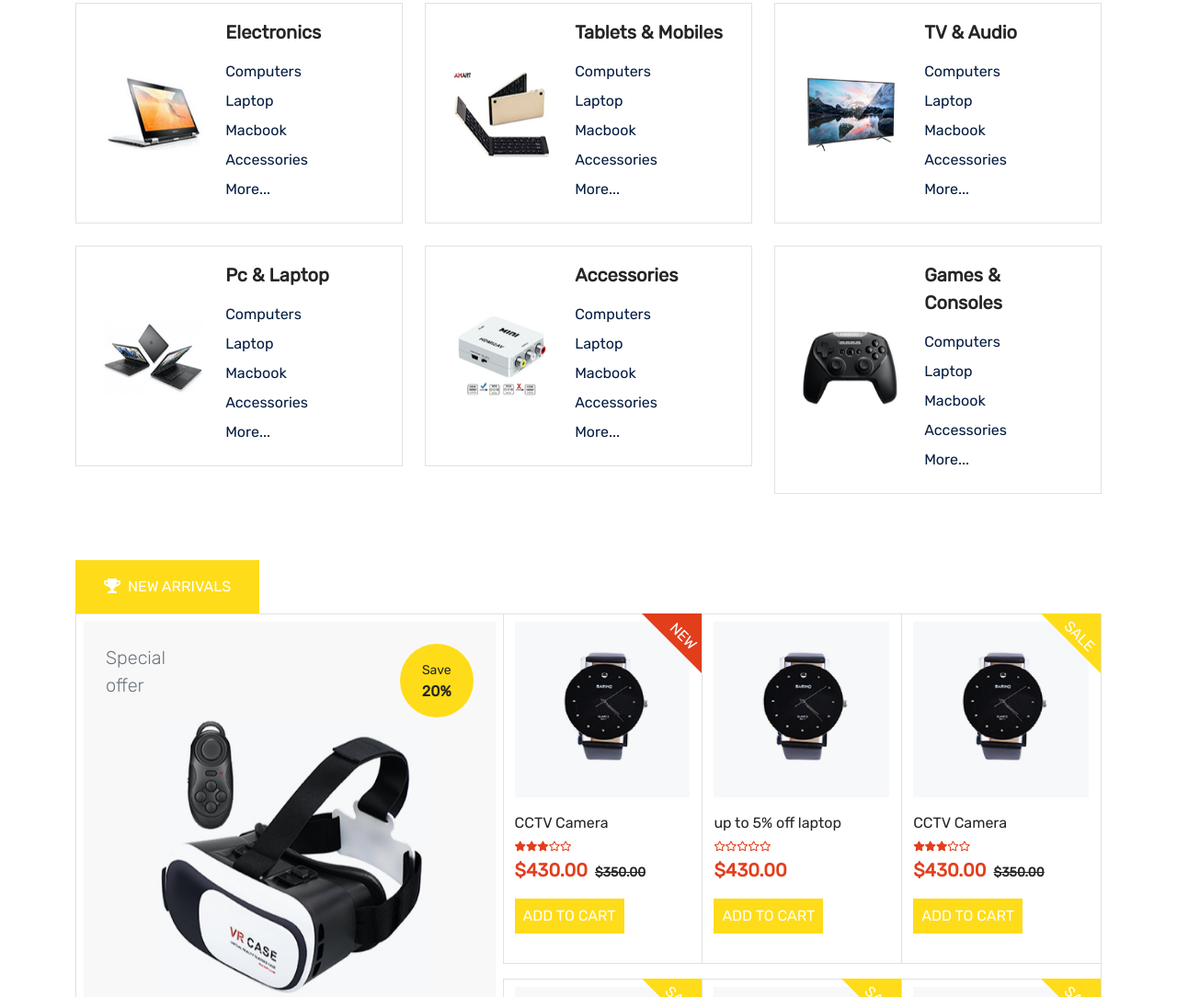
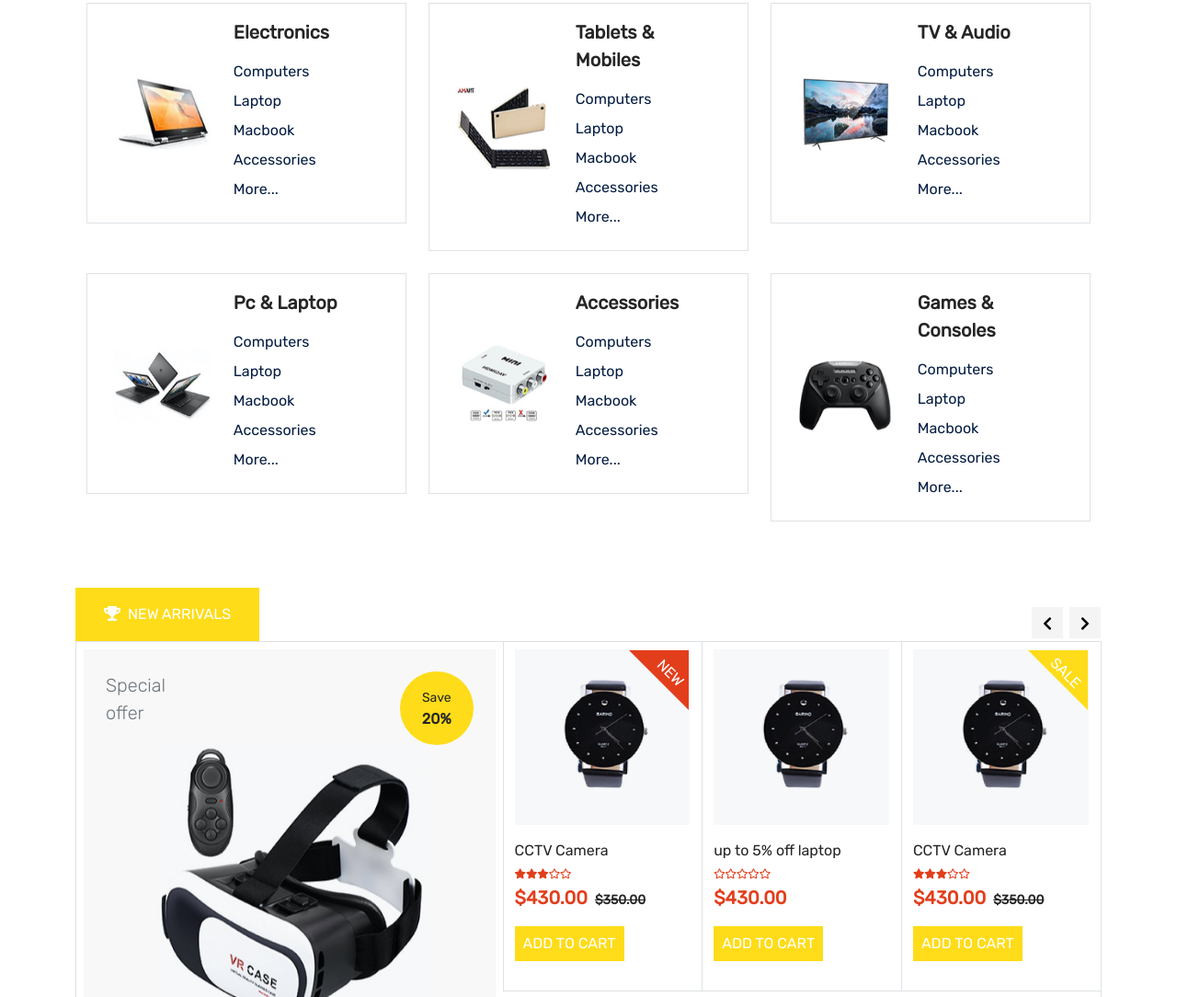
Before and after one commit to monzoor/walton, a React app: page / in a window 1280 px wide. Shown: the part 1202-2286 px from the top of the page at 92% size. Built offline with nearby package versions, Linux system fonts and the light colour scheme.

Commit message:
Add product slider

```diff
--- a/src/Components/Buttons/CartButton.js
+++ b/src/Components/Buttons/CartButton.js
@@ -9,10 +9,10 @@ const CartButton = ({ slug, buttonClasses, cart = false }) => {
       {cart ? (
         <div className="button-box">
           <button className="btn btn-outline-light ms-2 px-2 text-muted border">
-            <i class="fas fa-compress-alt" />
+            <i className="fas fa-compress-alt" />
           </button>
           <button className="btn btn-outline-light ms-2 px-2 text-muted border">
-            <i class="fas fa-heart" />
+            <i className="fas fa-heart" />
           </button>
         </div>
       ) : (
--- a/src/Components/Product/ProductCard.js
+++ b/src/Components/Product/ProductCard.js
@@ -12,6 +12,7 @@ const ProductCard = ({
   midBanner = false,
   recently = false,
   list = false,
+  slider = false,
   className,
 }) => {
   const {
@@ -33,6 +34,7 @@ const ProductCard = ({
     'p-5 align-items-center': midBanner,
     'border p-3 mx-0 align-items-center ': recently,
     'border border-end-0 mb-3 position-relative hover': list,
+    'mx-0': slider,
     [className]: !!className,
   });
 
--- /dev/null
+++ b/src/Components/Slider/SliderItem.js
@@ -0,0 +1,80 @@
+import Slider from 'react-slick';
+
+import { ProductCard } from '@components';
+import classNames from 'classnames';
+
+const SliderItems = ({
+  content,
+  viewType,
+  rowClassNames = '',
+  productWrapperClasses = '',
+  arrowClasses = '',
+}) => {
+  const settings = {
+    dots: false,
+    infinite: true,
+    speed: 500,
+    slidesToShow: 1,
+    slidesToScroll: 1,
+    nextArrow: <NextArrow arrowClasses={arrowClasses} />,
+    prevArrow: <PrevArrow arrowClasses={arrowClasses} />,
+  };
+
+  return (
+    <div className={`product-slider ${rowClassNames}`}>
+      <Slider {...settings}>
+        <div>
+          <div className="row mx-0">
+            {content.map((item) => (
+              <div
+                key={item.id}
+                className={classNames('col-4', productWrapperClasses)}
+              >
+                <ProductCard {...viewType} slider content={item} />
+              </div>
+            ))}
+          </div>
+        </div>
+        <div>
+          <div className="row mx-0">
+            {content.map((item) => (
+              <div
+                key={item.id}
+                className={classNames('col-4', productWrapperClasses)}
+              >
+                <ProductCard {...viewType} slider content={item} />
+              </div>
+            ))}
+          </div>
+        </div>
+      </Slider>
+    </div>
+  );
+};
+
+const NextArrow = (props) => {
+  const { className, onClick, arrowClasses } = props;
+
+  return (
+    <div
+      className={`${className} ${arrowClasses} btn btn-light p-3 d-flex justify-content-center`}
+      onClick={onClick}
+    >
+      <i className="fa fa-chevron-right"></i>
+    </div>
+  );
+};
+
+const PrevArrow = (props) => {
+  const { className, onClick, arrowClasses } = props;
+  return (
+    <div
+      className={`${className} ${arrowClasses} btn btn-light p-3 d-flex justify-content-center`}
+      onClick={onClick}
+    >
+      <i className="fa fa-chevron-left"></i>
+    </div>
+  );
+};
+
+export default SliderItems;
--- a/src/Components/index.js
+++ b/src/Components/index.js
@@ -20,6 +20,6 @@ export { default as Categories } from './Categories';
 export { default as ProductCard } from './Product/ProductCard';
 export { default as SpecialOffer } from './Product/SpecialOffer';
 export { default as CountdownTimer } from './CountDown/CountDownTimer';
-
+export { default as SliderItems } from './Slider/SliderItem';
 // section
 export { default as SectionHeader } from './Sections/SectionHeader';
--- a/src/Containers/Home/NewArrivals.js
+++ b/src/Containers/Home/NewArrivals.js
@@ -1,4 +1,4 @@
-import { ProductCard, SectionHeader, SpecialOffer } from '@components';
+import { SectionHeader, SpecialOffer, SliderItems } from '@components';
 import specialOffer from 'data/specialOffer.json';
 import productList from 'data/productList.json';
 
@@ -15,11 +15,13 @@ const NewArrivals = () => {
         </div>
         <div className="col-7">
           <div className="row">
-            {productList.map((product) => (
-              <div key={product.id} className="col-4">
-                <ProductCard content={product} list />
-              </div>
-            ))}
+            <SliderItems
+              rowClassNames="px-0"
+              productWrapperClasses="px-0"
+              content={productList}
+              viewType={{ list: true }}
+              arrowClasses="list"
+            />
           </div>
         </div>
       </div>
--- a/src/Containers/Home/RecentlyViewed.js
+++ b/src/Containers/Home/RecentlyViewed.js
@@ -1,69 +1,7 @@
-import Slider from 'react-slick';
-
-import { ProductCard, SectionHeader } from '@components';
+import { SectionHeader, SliderItems } from '@components';
 
 import recentlyViewed from 'data/recentlyViewed.json';
 
-const SliderItems = () => {
-  const SampleNextArrow = (props) => {
-    const { className, onClick } = props;
-    return (
-      <div
-        className={`${className} btn btn-light p-3 d-flex justify-content-center`}
-        onClick={onClick}
-      >
-        <i className="fa fa-chevron-right"></i>
-      </div>
-    );
-  };
-
-  const SamplePrevArrow = (props) => {
-    const { className, onClick } = props;
-    return (
-      <div
-        className={`${className} btn btn-light p-3 d-flex justify-content-center`}
-        onClick={onClick}
-      >
-        <i className="fa fa-chevron-left"></i>
-      </div>
-    );
-  };
-
-  const settings = {
-    dots: false,
-    infinite: true,
-    speed: 500,
-    slidesToShow: 1,
-    slidesToScroll: 1,
-    nextArrow: <SampleNextArrow />,
-    prevArrow: <SamplePrevArrow />,
-  };
-
-  return (
-    <div className="product-slider mt-5">
-      <Slider {...settings}>
-        <div>
-          <div className="row abc">
-            {recentlyViewed.map((item) => (
-              <div key={item.id} className="col-4 mb-4">
-                <ProductCard recently content={item} />
-              </div>
-            ))}
-          </div>
-        </div>
-        <div>
-          <div className="row abc">
-            {recentlyViewed.map((item) => (
-              <div key={item.id} className="col-4 mb-4">
-                <ProductCard recently content={item} />
-              </div>
-            ))}
-          </div>
-        </div>
-      </Slider>
-    </div>
-  );
-};
 const RecentlyViewed = () => {
   return (
     <>
@@ -72,7 +10,12 @@ const RecentlyViewed = () => {
         icon="fas fa-trophy me-2"
         border="border-bottom"
       />
-      <SliderItems />
+      <SliderItems
+        rowClassNames="mt-5"
+        productWrapperClasses="mb-4"
+        content={recentlyViewed}
+        viewType={{ recently: true }}
+      />
     </>
   );
 };
--- a/src/styles/components/_product.scss
+++ b/src/styles/components/_product.scss
@@ -10,8 +10,8 @@
 .note {
   display: inline-block;
   position: absolute;
-  right: 0;
-  top: -1px;
+  right: 14px;
+  top: 9px;
   &:after {
     content: '';
     position: absolute;
@@ -61,8 +61,8 @@
     .button-box {
       display: block !important;
     }
-	.product-title {
-		color: $primary;
-	}
+    .product-title {
+      color: $primary;
+    }
   }
 }
--- a/src/styles/libs/_slider.scss
+++ b/src/styles/libs/_slider.scss
@@ -23,6 +23,9 @@
   .slick-next {
     top: -72px;
     right: 0;
+	&.list {
+		top: -20px;
+	}
 	&:hover {
 		background: $primary;
 	}
```
